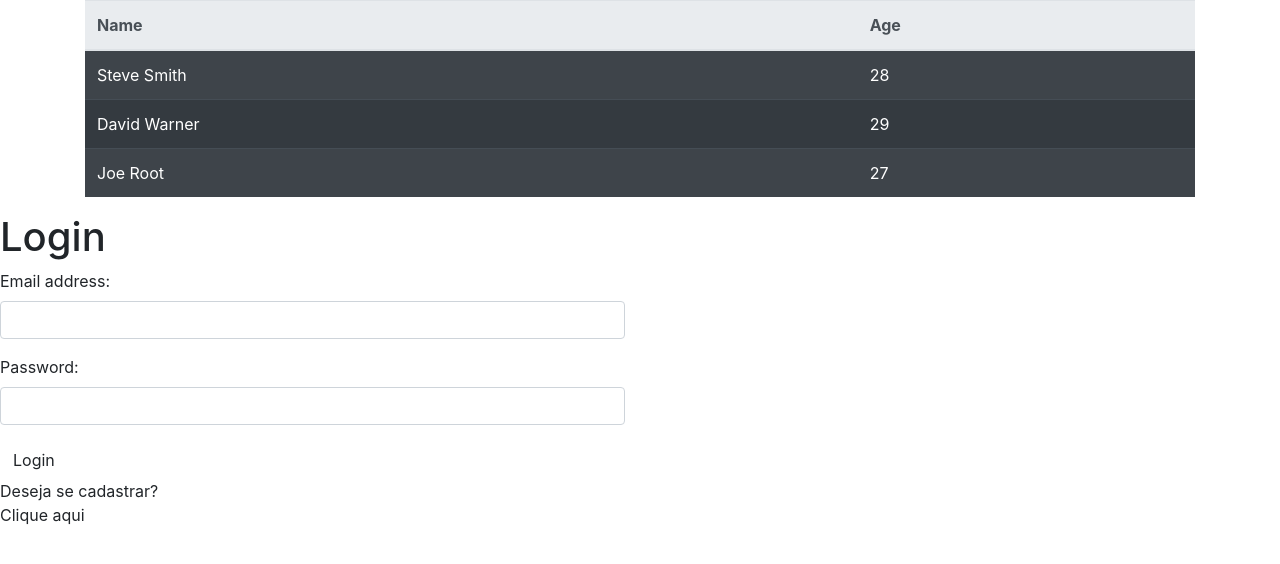
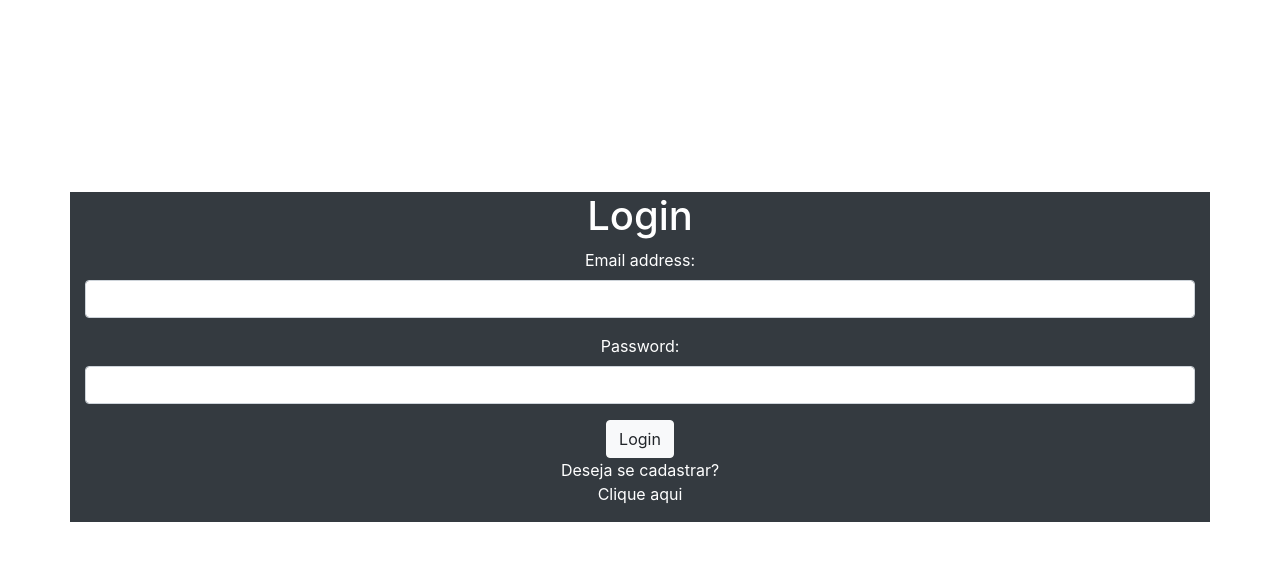
Before and after one commit to Tassiotabm/GitProc.Front, an Angular app: page / in a window 1280 px wide. Shown: the top 564 px of the page. Built offline with nearby package versions, Linux system fonts and the light colour scheme.

Commit message:
adicionando usuarios e login funcionando

```diff
--- a/src/app/add-user/add-user.component.css
+++ b/src/app/add-user/add-user.component.css
@@ -0,0 +1,4 @@
+.col-centered{
+    float: none;
+    margin: 0 auto;
+}
--- a/src/app/add-user/add-user.component.html
+++ b/src/app/add-user/add-user.component.html
@@ -1,6 +1,7 @@
-<div class="col-md-6">
+<div class="table-dark" style="height: 100vh;">
+  <div class="col-lg-6 col-centered">
     <h2 class="text-center">Cadastrar Usuário</h2>
-  <form [formGroup]="addForm" (ngSubmit)="onSubmit()">
+    <form [formGroup]="addForm">
       <div class="form-group">
         <label for="email">E-mail:</label>
         <input type="email" formControlName="email" placeholder="Email" name="email" class="form-control" id="email">
@@ -8,7 +9,8 @@
 
       <div class="form-group">
         <label for="firstName">Nome completo:</label>
-      <input formControlName="nomeCompleto" placeholder="nomeCompleto" name="nomeCompleto" class="form-control" id="nomeCompleto">
+        <input formControlName="nomeCompleto" placeholder="nomeCompleto" name="Nome Completo" class="form-control"
+          id="nomeCompleto">
       </div>
 
       <div class="form-group">
@@ -21,6 +23,9 @@
         <input formControlName="oab" placeholder="Matricula da OAB" name="oab" class="form-control" id="oab">
       </div>
 
-    <button class="btn btn-success">Enviar cadastro</button>
+      <button class="btn btn-success float-left" (click)="goBack()">Voltar para Login</button>
+      <button class="btn btn-success float-right" (click)="save()">Enviar cadastro</button>
+
     </form>
   </div>
+</div>
--- a/src/app/add-user/add-user.component.ts
+++ b/src/app/add-user/add-user.component.ts
@@ -1,8 +1,10 @@
 import { Component, OnInit } from '@angular/core';
-import {FormBuilder, FormGroup, Validators} from "@angular/forms";
-import {UserService} from "../service/user.service";
-import {first} from "rxjs/operators";
-import {Router} from "@angular/router";
+import { FormBuilder, FormGroup, Validators } from "@angular/forms";
+import { UserService } from "../service/user.service";
+import { first } from "rxjs/operators";
+import { Router } from "@angular/router";
+import { Advogado } from '../model/user.model';
+import { registerLocaleData } from '@angular/common';
 
 @Component({
   selector: 'app-add-user',
@@ -11,27 +13,38 @@ import {Router} from "@angular/router";
 })
 export class AddUserComponent implements OnInit {
 
-  constructor(private formBuilder: FormBuilder,private router: Router, private userService: UserService) { }
+  constructor(private formBuilder: FormBuilder, private router: Router, private userService: UserService) { }
 
   addForm: FormGroup;
-
+  register: Advogado;
   ngOnInit() {
-
+    this.register = new Advogado();
     this.addForm = this.formBuilder.group({
       id: [],
       email: ['', Validators.required],
       nomeCompleto: ['', Validators.required],
-      numeroOAB: ['', Validators.required],
-      endereço: ['', Validators.required]
+      oab: ['', Validators.required],
+      endereco: ['', Validators.required]
     });
-
   }
 
-  onSubmit() {
-    this.userService.createUser(this.addForm.value)
-      .subscribe( data => {
-        this.router.navigate(['list-user']);
+  loadAdvogado() {
+    this.register.CEP = this.addForm.get('endereco').value;
+    this.register.Login = this.addForm.get('email').value;
+    this.register.OAB = this.addForm.get('oab').value;
+    this.register.Name = this.addForm.get('nomeCompleto').value;
+    this.register.Password = "senha";
+  }
+
+  save() {
+    this.loadAdvogado();
+    this.userService.createUser(this.register)
+      .subscribe(data => {
+        this.router.navigate(['login']);
       });
   }
 
+  goBack() {
+    this.router.navigate(['login']);
+  }
 }
--- a/src/app/login/login.component.css
+++ b/src/app/login/login.component.css
@@ -24,3 +24,13 @@
       color: white;
       padding: 15px;
     }
+
+    .center-margin{
+      margin-bottom: 15%;
+      margin-top: 15%;
+    }
+
+    p:hover {
+      color: yellow;
+      cursor: pointer;
+    }
--- a/src/app/login/login.component.html
+++ b/src/app/login/login.component.html
@@ -1,32 +1,8 @@
-<div class="container">
-    <table class="table table-dark table-hover table-striped">
-      <thead class="thead-light">
-        <tr>
-          <th>Name</th>
-          <th>Age</th>
-        </tr>
-      </thead>
-      <tbody>
-        <tr>
-          <td>Steve Smith</td>
-          <td>28</td>
-        </tr>
-        <tr>
-          <td>David Warner</td>
-          <td>29</td>
-        </tr>
-        <tr>
-          <td>Joe Root</td>
-          <td>27</td>
-        </tr>
-      </tbody>
-    </table>
-  </div>
-
-<div class="row">
-  <div class="col-md-6 col-md-offset-2">
-    <div>
-      <h1>Login </h1>
+<div class="container center-margin mx-auto">
+  <div class="row table-dark">
+    <div class="col-md-12">
+      <div class="text-center">
+        <h1 class="thead-light">Login </h1>
         <form [formGroup]="loginForm" (ngSubmit)="onSubmit()">
           <div class="form-group">
             <label for="email">Email address:</label>
@@ -42,14 +18,15 @@
               <div *ngIf="loginForm.controls.password.errors.required">Password is required</div>
             </div>
           </div>
-        <button class="btn btn-default">Login</button>
+          <button class="btn btn-light">Login</button>
           <div *ngIf="invalidLogin" class="error">
             <div>Invalid credentials.</div>
           </div>
         </form>
         <div class="mat-h4">
-        Deseja se cadastrar? <p>Clique aqui</p>
+          Deseja se cadastrar? <p (click)="cadastro()">Clique aqui</p>
         </div>
       </div>
     </div>
   </div>
+</div>
--- a/src/app/login/login.component.ts
+++ b/src/app/login/login.component.ts
@@ -35,8 +35,11 @@ export class LoginComponent implements OnInit {
       err => {
         this.router.navigate(['login']);
       },
-      // () => console.log('Observer got a complete notification')
     );
+  }
+
+  cadastro(){
+    this.router.navigate(['add-user']);
   }
 
   ngOnInit() {
@@ -45,7 +48,4 @@ export class LoginComponent implements OnInit {
       password: ['', Validators.required]
     });
   }
-
-
-
 }
--- a/src/app/model/user.model.ts
+++ b/src/app/model/user.model.ts
@@ -5,3 +5,12 @@ export class User {
   lastName: string;
   email: string;
 }
+
+export class Advogado {
+    Password : string;
+    Login: string;
+    OAB : string;
+    CEP : string;
+    Name : string;
+    Escritorio : any = null;
+}
--- a/src/app/service/auth.service.ts
+++ b/src/app/service/auth.service.ts
@@ -1,25 +1,21 @@
 import { Injectable } from '@angular/core';
 import { HttpClient, HttpHeaders } from '@angular/common/http';
-import { Observable } from 'rxjs';
-import { map } from 'rxjs/operators';
-import { environment } from 'src/environments/environment';
+import { Observable } from 'rxjs/internal/Observable';
 
 @Injectable()
 export class AuthenticationService {
 
-  private baseUrl = 'http://localhost:8080/GitProc/api/';
-
+  baseUrl = 'http://157.230.14.32:5000/api/'
+  httpOptions = {
+    headers: new HttpHeaders({
+      'Content-Type':  'application/json',
+      //'Authorization': 'my-auth-token'
+    })
+  };
   constructor(private http: HttpClient) {
   }
 
-  login(username: string, password: string) {
-
-    console.log("teste")
-    return this.http.post<any>(this.baseUrl + 'login', { username: username, password: password })
-      .pipe(map(res => {
-        res.json().results.map(x => {
-            return x;
-        })
-      }));
+  login(username: string, password: string) : Observable<any>{
+    return this.http.post<any>(this.baseUrl + 'login', { email: username, password: password });
   }
 }
--- a/src/app/service/user.service.ts
+++ b/src/app/service/user.service.ts
@@ -1,35 +1,22 @@
 import { Injectable } from '@angular/core';
-import { HttpClient } from '@angular/common/http';
-import {User} from "../model/user.model";
+import { HttpClient, HttpHeaders } from '@angular/common/http';
+import { User, Advogado } from "../model/user.model";
+import { Observable } from 'rxjs';
 
 @Injectable()
 export class UserService {
+
+  baseUrl = 'http://157.230.14.32:5000/api/'
+  httpOptions = {
+    headers: new HttpHeaders({
+      'Content-Type': 'application/json',
+      //'Authorization': 'my-auth-token'
+    })
+  };
   constructor(private http: HttpClient) { }
-  baseUrl: string = 'http://localhost:8080/user-portal/users';
 
-  getUsers() {
-    /* let fakeUsers = [{id: 1, firstName: 'Dhiraj', lastName: 'Ray', email: 'dhiraj@gmail.com'},
-     {id: 1, firstName: 'Tom', lastName: 'Jac', email: 'Tom@gmail.com'},
-     {id: 1, firstName: 'Hary', lastName: 'Pan', email: 'hary@gmail.com'},
-     {id: 1, firstName: 'praks', lastName: 'pb', email: 'praks@gmail.com'},
-   ];
-   return Observable.of(fakeUsers).delay(5000);*/
-    return this.http.get<User[]>(this.baseUrl);
+  createUser(Advogado : Advogado) : Observable<any>{
+    return this.http.post<any>(this.baseUrl + 'Login/CreateUser', Advogado);
   }
 
-  getUserById(id: number) {
-    return this.http.get<User>(this.baseUrl + '/' + id);
-  }
-
-  createUser(user: User) {
-    return this.http.post(this.baseUrl, user);
-  }
-
-  updateUser(user: User) {
-    return this.http.put(this.baseUrl + '/' + user.id, user);
-  }
-
-  deleteUser(id: number) {
-    return this.http.delete(this.baseUrl + '/' + id);
-  }
 }
--- /dev/null
+++ b/src/assets/config.json
@@ -0,0 +1,4 @@
+{
+    "baseUrl": "http://157.230.14.32:5000/api/",
+    "textfile": "assets/textfile.txt"
+  }
```
Lines whose indentation alone changed are shown as unchanged.
